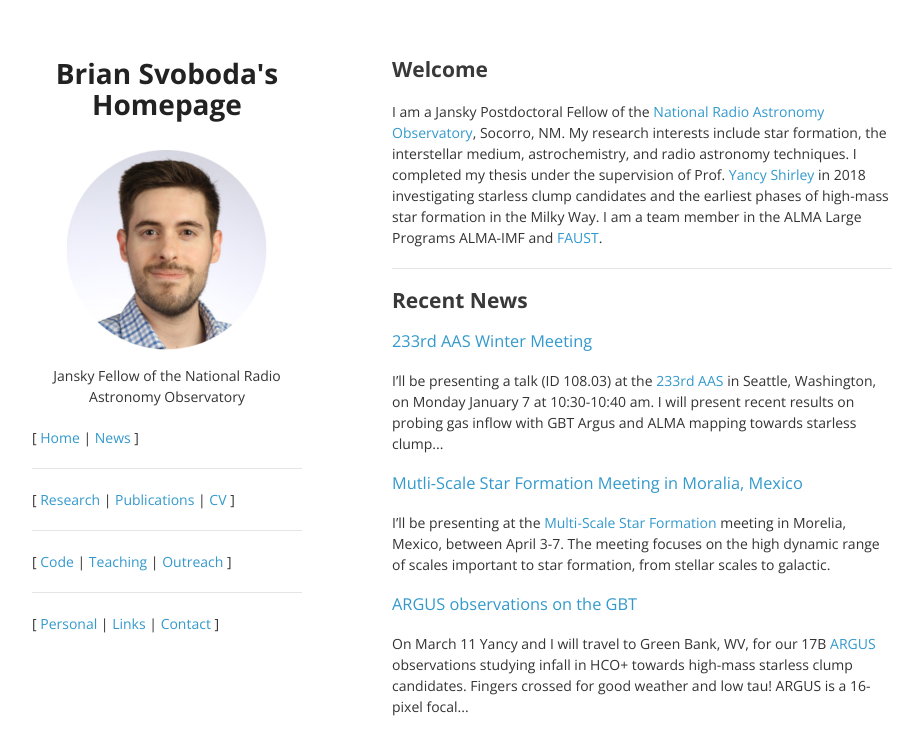
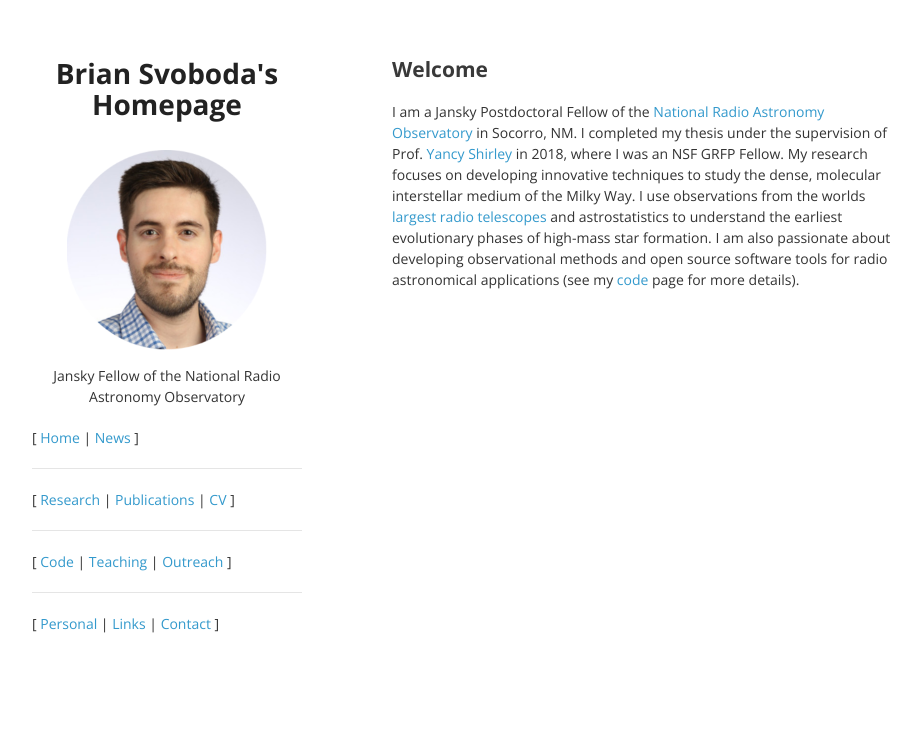
Before and after one commit to autocorr/autocorr.github.io, a Jekyll site: the page built from index.html, in a window 1280 px wide. Shown: the top 755 px of the page, without its empty margins (178-1098 px from the left). Built offline with Jekyll 4.4.1, drawn with Linux system fonts in a browser that asks for light colours.

Commit message:
Update intro page

```diff
--- a/index.html
+++ b/index.html
@@ -4,9 +4,4 @@ title: Home
 ---
 
 <h2>Welcome</h2>
-<p>I am a Jansky Postdoctoral Fellow of the <a href="https://nrao.edu">National Radio Astronomy Observatory</a>, Socorro, NM. My research interests include star formation, the interstellar medium, astrochemistry, and radio astronomy techniques. I completed my thesis under the supervision of Prof. <a href="http://eldora.as.arizona.edu/~yshirley/index.html">Yancy Shirley</a> in 2018 investigating starless clump candidates and the earliest phases of high-mass star formation in the Milky Way. I am a team member in the ALMA Large Programs ALMA-IMF and <a href="http://stars.riken.jp/faust/fausthome.html">FAUST</a>.</p>
-
-<hr>
-
-<h2>Recent News</h2>
-{% include recent_posts.html %}
+<p>I am a Jansky Postdoctoral Fellow of the <a href="https://nrao.edu">National Radio Astronomy Observatory</a> in Socorro, NM. I completed my thesis under the supervision of Prof. <a href="http://eldora.as.arizona.edu/~yshirley/index.html">Yancy Shirley</a> in 2018, where I was an NSF GRFP Fellow. My research focuses on developing innovative techniques to study the dense, molecular interstellar medium of the Milky Way. I use observations from the worlds <a href="https://www.almaobservatory.org/en/home/">largest</a> <a href="https://public.nrao.edu/telescopes/vla/">radio</a> <a href="https://greenbankobservatory.org/">telescopes</a> and astrostatistics to understand the earliest evolutionary phases of high-mass star formation. I am also passionate about developing observational methods and open source software tools for radio astronomical applications (see my <a href="code.html">code</a> page for more details).</p>
```
